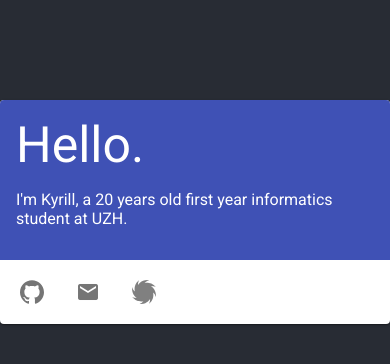
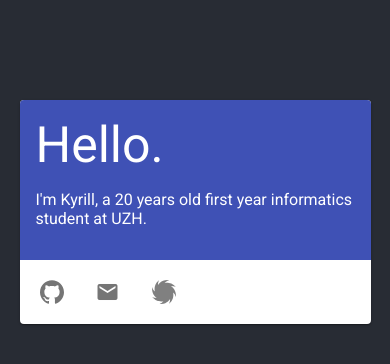
Before and after one commit to realChesta/homepage-v2, a React (Create React App) app: page / in a window 390 px wide. Shown: the top 364 px of the page. Built offline with nearby package versions, Linux system fonts and the light colour scheme.

Commit message:
Updated header color and added mobile-friendly width for cards

```diff
--- a/public/index.html
+++ b/public/index.html
@@ -7,7 +7,6 @@
       name="viewport"
       content="width=device-width, initial-scale=1, shrink-to-fit=no"
     />
-    <meta name="theme-color" content="#000000" />
     <!--
       manifest.json provides metadata used when your web app is added to the
       homescreen on Android. See https://developers.google.com/web/fundamentals/web-app-manifest/
--- a/src/js/Home.js
+++ b/src/js/Home.js
@@ -1,4 +1,5 @@
 import React, {Component} from 'react';
+import {withTheme} from '@material-ui/core';
 import TitleCard from './TitleCard'
 
 import '../styles/Home.css';
@@ -10,6 +11,7 @@ class Home extends Component {
         <header>
           <link rel="stylesheet" href="https://fonts.googleapis.com/css?family=Roboto:300,400,500" />
           <link rel="stylesheet" href="https://fonts.googleapis.com/icon?family=Material+Icons" />
+          <meta name="theme-color" content={this.props.theme.palette.primary.main}/>
         </header>
         <div className="home-content">
           <TitleCard/>
@@ -19,4 +21,4 @@ class Home extends Component {
   }
 }
 
-export default Home;
+export default withTheme()(Home);
--- a/src/styles/Home.css
+++ b/src/styles/Home.css
@@ -6,6 +6,7 @@
 }
 
 .home-content {
+    width: 90%;
     max-width: 400px;
     margin: 100px auto auto;
 }
```
Also changed, not shown: 1 other file (tests, documents, lock files or other folders).
